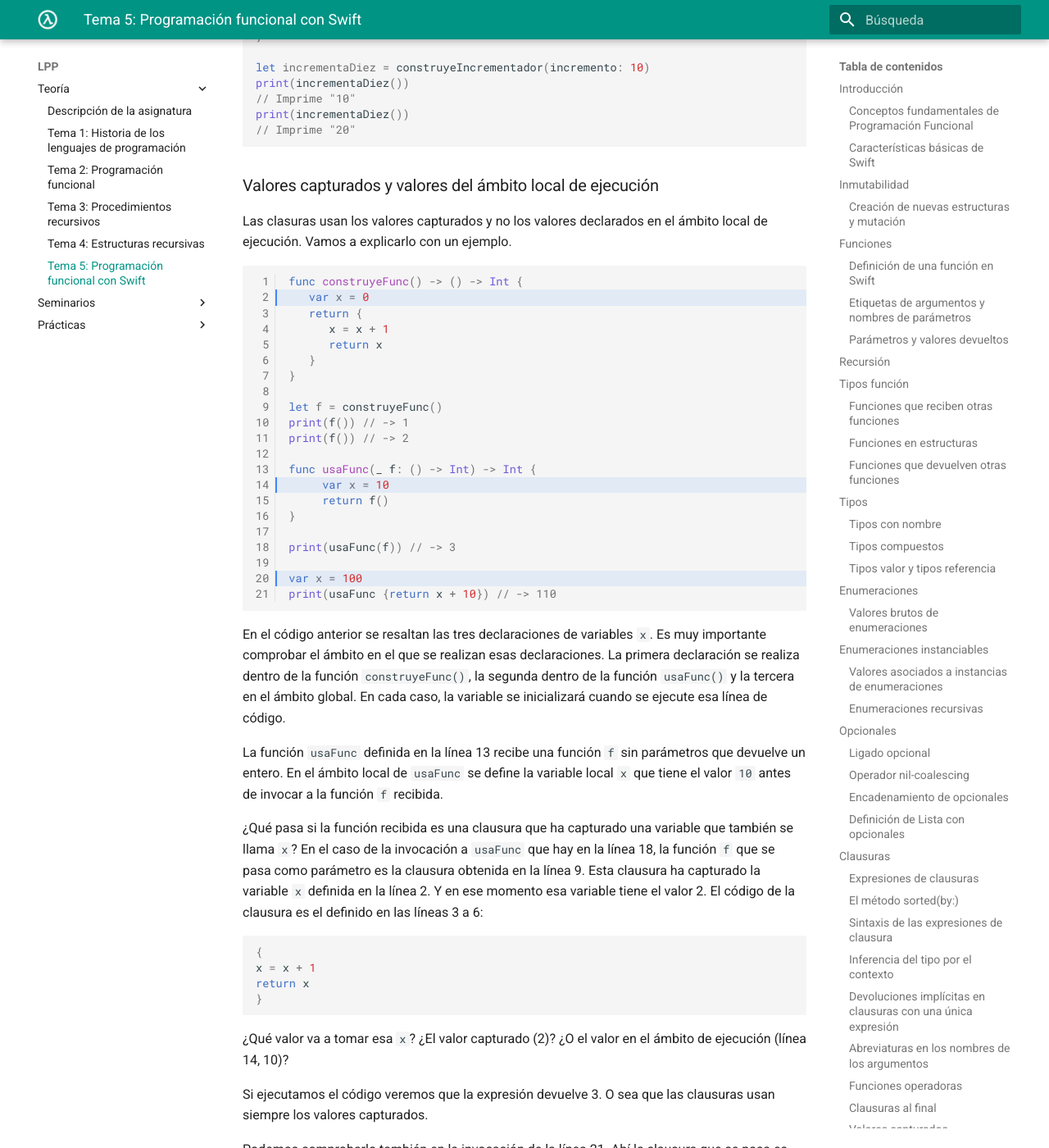
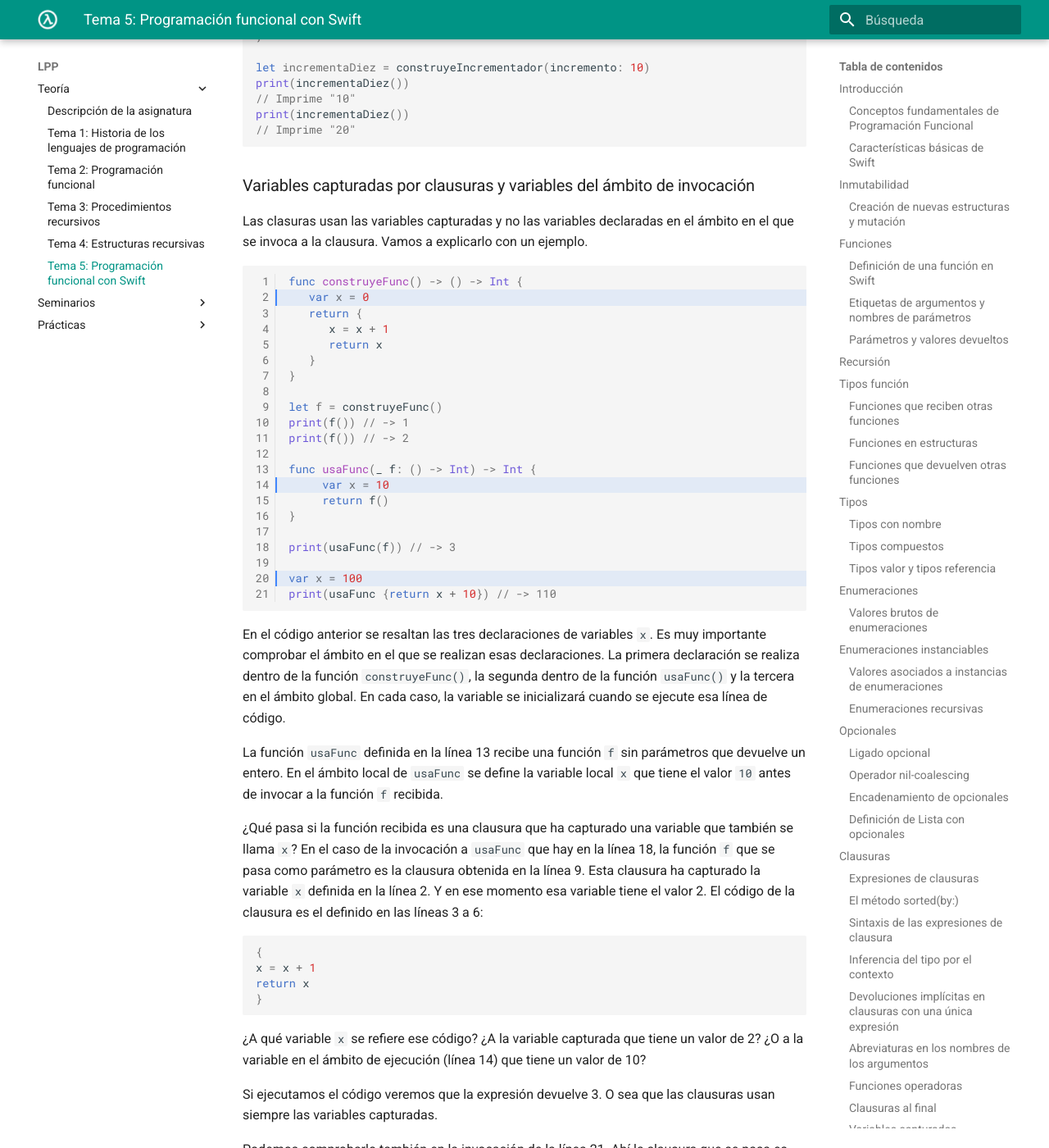
Before and after one commit to domingogallardo/apuntes-lpp, an MkDocs documentation site: the page built from docs/teoria/tema05-programacion-funcional-swift/tema05-programacion-funcional-swift.md, in a window 1280 px wide and 1400 px high, scrolled down 35714 px. Shown: the whole window at 82% size. Built offline with MkDocs 1.6.1 and Material for MkDocs 9.7.7, drawn with Linux system fonts in a browser that asks for light colours; some of the changed text lies outside the part shown.

Commit message:
Se capturan variables y no valores

````diff
--- a/docs/teoria/tema05-programacion-funcional-swift/tema05-programacion-funcional-swift.md
+++ b/docs/teoria/tema05-programacion-funcional-swift/tema05-programacion-funcional-swift.md
@@ -1799,7 +1799,7 @@ let alreves = estudiantes.sorted { $0 > $1 }
 ```
 
 
-### Valores capturados
+### Variables capturadas
 
 !!! Danger "Cuidado"
     Los ejemplos que vamos a ver a continuación no usan programación
@@ -1814,7 +1814,7 @@ que se define. La clausura puede referirse y modificar esos valores
 dentro de su cuerpo, incluso si ya no existe el ámbito (_scope_)
 original en el que se definieron estas constantes y variables.
 
-En Swift, la forma más sencilla de una clausura que captura valores es
+En Swift, la forma más sencilla de una clausura que captura variables es
 una función anidada (_nested function_) escrita en el cuerpo de otra
 función. Una función anidada puede capturar cualquiera de los
 argumentos de su función exterior y también puede capturar cualquier
@@ -1822,8 +1822,8 @@ constante y variable definida dentro de la función exterior.
 
 Veamos un ejemplo similar al que vimos en Scheme. La función
 `construyeIncrementador` contiene una función anidada llamada
-`incrementador`. Esta función captura dos valores de su contexto:
-`totalAcumulado` y `cantidad`. Después de capturar estos valores,
+`incrementador`. Esta función captura dos variables de su contexto:
+`totalAcumulado` y `cantidad`. Después de capturar estas variables,
 `incrementador` es devuelto por `construyeIncrementador` como una
 clausura que incrementa `totalAcumulado` en `cantidad` cada vez que se
 llama.
@@ -1971,10 +1971,10 @@ print(incrementaDiez())
 ```
 
 
-### Valores capturados y valores del ámbito local de ejecución ###
-
-Las clasuras usan los valores capturados y no los valores declarados
-en el ámbito local de ejecución. Vamos a explicarlo con un ejemplo.
+### Variables capturadas por clausuras y variables del ámbito de invocación ###
+
+Las clasuras usan las variables capturadas y no las variables declaradas
+en el ámbito en el que se invoca a la clausura. Vamos a explicarlo con un ejemplo.
 
 ```swift linenums="1" hl_lines="2 14 20"
 func construyeFunc() -> () -> Int {
@@ -2027,11 +2027,12 @@ return x
 }
 ```
 
-¿Qué valor va a tomar esa `x`? ¿El valor capturado (2)? ¿O el valor en
-el ámbito de ejecución (línea 14, 10)?
+¿A qué variable `x` se refiere ese código? ¿A la variable capturada que
+tiene un valor de 2? ¿O a la variable en el ámbito de ejecución (línea
+14) que tiene un valor de 10?
 
 Si ejecutamos el código veremos que la expresión devuelve 3. O sea que
-las clausuras usan siempre los valores capturados.
+las clausuras usan siempre las variables capturadas.
 
 Podemos comprobarlo también en la invocación de la línea 21. Ahí la
 clausura que se pasa es una expresión de clausura que captura la
````
Also changed, not shown: notas-clase/semana09/semana09.md (+7 -7 lines).
